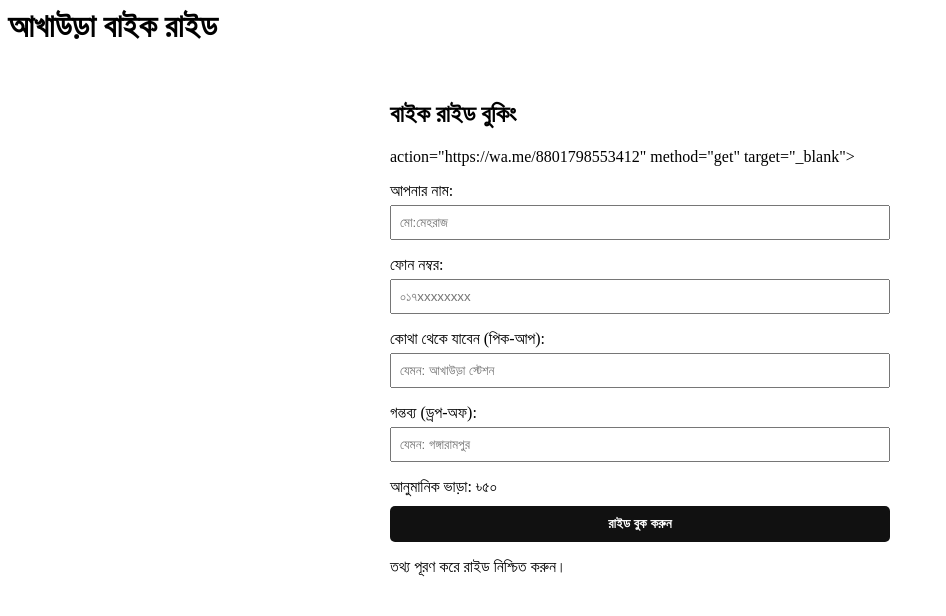
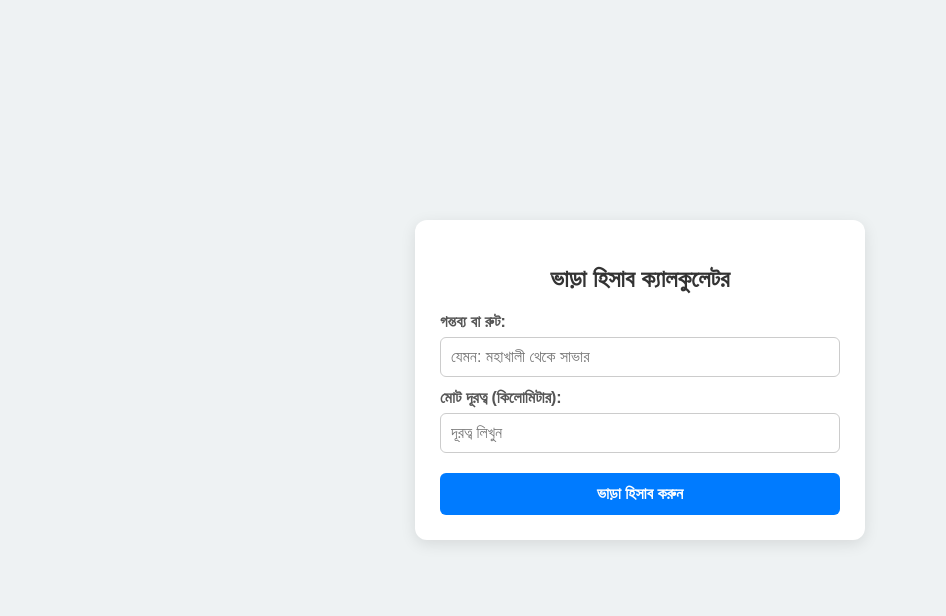
Before and after one commit to tomo06919-netizen/akhaura-bike-ride, a plain HTML site: page index.html in a window 1280 px wide. Shown: the whole page, without its empty margins (0-946 px from the left). Drawn offline with Linux system fonts and the light colour scheme.

Commit message:
Update index.html

```diff
--- a/index.html
+++ b/index.html
@@ -1,37 +1,58 @@
+<!DOCTYPE html>
+<html lang="bn">
+<head>
+<meta charset="UTF-8">
+<meta name="viewport" content="width=device-width, initial-scale=1.0">
+<title>ভাড়া হিসাব ক্যালকুলেটর</title>
+<style>
+body { font-family: Arial, sans-serif; background-color: #eef2f3; padding: 20px; display: flex; justify-content: center; align-items: center; height: 90vh; margin: 0; }
+.container { width: 100%; max-width: 400px; background: white; padding: 25px; border-radius: 12px; box-shadow: 0px 4px 15px rgba(0,0,0,0.1); }
+h2 { text-align: center; color: #333; margin-bottom: 20px; }
+label { font-weight: bold; display: block; margin-top: 12px; color: #555; }
+input { width: 100%; padding: 10px; margin-top: 6px; border: 1px solid #ccc; border-radius: 6px; box-sizing: border-box; font-size: 16px; }
+button { background: #007bff; color: white; border: none; padding: 12px; width: 100%; margin-top: 20px; border-radius: 6px; cursor: pointer; font-size: 16px; font-weight: bold; }
+button:hover { background: #0056b3; }
+.result { margin-top: 20px; font-size: 18px; font-weight: bold; text-align: center; color: #28a745; background: #e9f7ef; padding: 12px; border-radius: 6px; }
+</style>
+</head>
 <body>
-  <div class="header">
-    <h1>আখাউড়া বাইক রাইড</h1>
-  </div>
 
-  <div style="max-width: 500px; margin: 20px auto; padding: 15px;">
-    <h2>বাইক রাইড বুকিং</h2>
-    <form>action="https://wa.me/8801798553412" method="get" target="_blank">
-      <p>
-        <label>আপনার নাম:</label><br>
-        <input type="text" placeholder=মো:মেহরাজ মাহমুদ" style="width:100%; padding:8px; margin-top:5px;">
-      </p>
-      <p>
-        <label>ফোন নম্বর:</label><br>
-        <input type="tel" placeholder="০১৭xxxxxxxx" style="width:100%; padding:8px; margin-top:5px;">
-      </p>
-      <p>
-        <label>কোথা থেকে যাবেন (পিক-আপ):</label><br>
-        <input type="text" placeholder="যেমন: আখাউড়া স্টেশন" style="width:100%; padding:8px; margin-top:5px;">
-      </p>
-      <p>
-        <label>গন্তব্য (ড্রপ-অফ):</label><br>
-        <input type="text" placeholder="যেমন: গঙ্গারামপুর" style="width:100%; padding:8px; margin-top:5px;">
-      </p>
+<div class="container">
+<h2>ভাড়া হিসাব ক্যালকুলেটর</h2>
 
-      <div class="total">
-        আনুমানিক ভাড়া: ৳৫০
-      </div>
+<label for="destination">গন্তব্য বা রুট:</label>
+<input type="text" id="destination" placeholder="যেমন: মহাখালী থেকে সাভার">
 
-      <button type="submit" style="width:100%; background:#111; color:white; padding:10px; border:none; margin-top:10px; border-radius:5px; font-weight:bold;">রাইড বুক করুন</button>
-    </form>
+<label for="km">মোট দূরত্ব (কিলোমিটার):</label>
+<input type="number" id="km" placeholder="দূরত্ব লিখুন">
 
-    <div class="status" style="margin-top:15px;">
-      তথ্য পূরণ করে রাইড নিশ্চিত করুন।
-    </div>
-  </div>
+<button onclick="calculateFare()">ভাড়া হিসাব করুন</button>
+
+<div class="result" id="resultBox" style="display:none;"></div>
+</div>
+
+<script>
+function calculateFare() {
+let km = document.getElementById('km').value;
+let destination = document.getElementById('destination').value;
+
+// --- এখান থেকে আপনি নিজের মতো করে সেটিংস পরিবর্তন করতে পারবেন ---
+let baseFare = 40; // ন্যূনতম বা প্রারম্ভিক ভাড়া (টাকা)
+let ratePerKm = 20; // প্রতি কিলোমিটার ভাড়া (টাকা)
+// ----------------------------------------------------------------
+
+if(km === "" || km <= 0) {
+alert("দয়া করে সঠিক কিলোমিটার লিখুন!");
+return;
+}
+
+let totalFare = Number(baseFare) + (Number(km) * Number(ratePerKm));
+
+let resultDiv = document.getElementById('resultBox');
+resultDiv.style.display = "block";
+resultDiv.innerHTML = `রুট: ${destination ? destination : 'নির্দিষ্ট নয়'}<br>মোট ভাড়া: ${totalFare} টাকা`;
+}
+</script>
+
 </body>
+</html>
```
